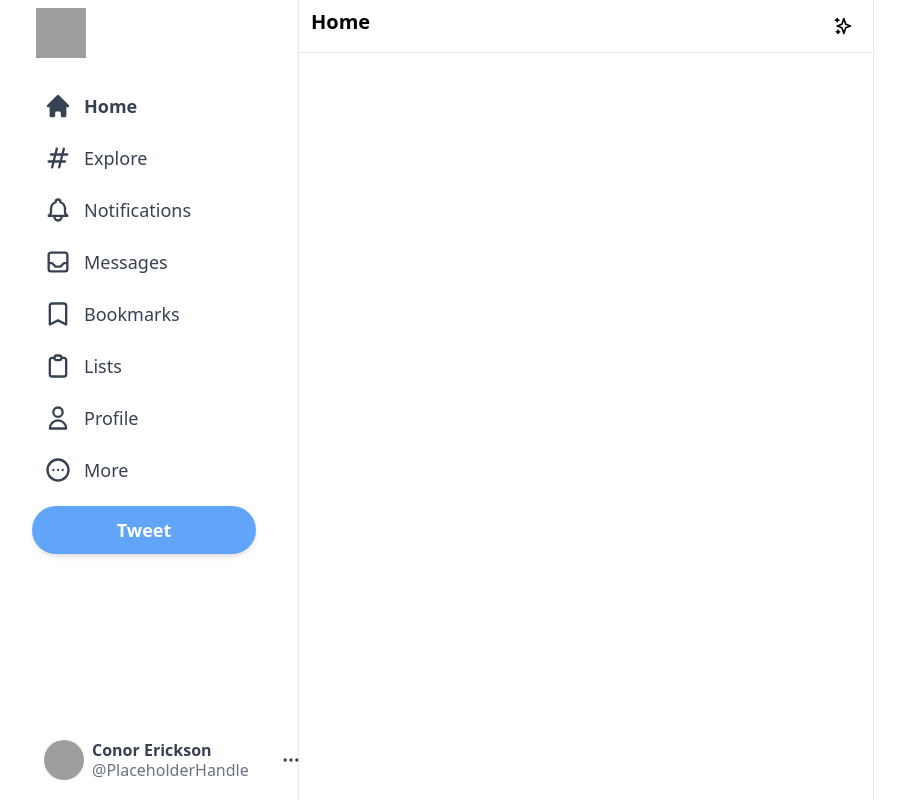
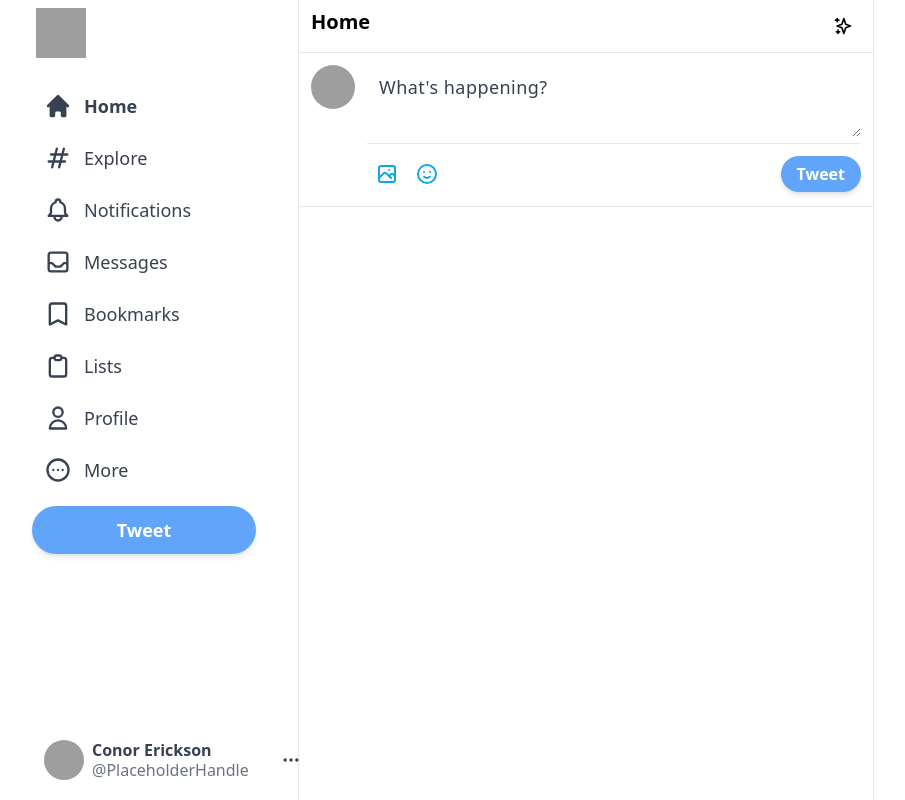
Before and after one commit to conorerickson/twitter-clone-v1, a Next.js app: page / in a window 1280 px wide. Shown: the whole page, without its empty margins (72-977 px from the left). Built offline with nearby package versions, Linux system fonts and the light colour scheme; grey boxes are pictures that could not be loaded.

Commit message:
Added Tailwind Forms plugin, added user input form to feed header

```diff
--- a/components/Feed.js
+++ b/components/Feed.js
@@ -1,5 +1,6 @@
 import React from 'react'
 import { SparklesIcon } from '@heroicons/react/outline'
+import Input from './Input'
 
 export default function Feed() {
   return (
@@ -10,6 +11,7 @@
           <SparklesIcon className='h-5'/>
         </div>
       </div>
+      <Input />
     </div>
   )
 }
--- /dev/null
+++ b/components/Input.js
@@ -0,0 +1,37 @@
+/* eslint-disable @next/next/no-img-element */
+import React from 'react'
+import {EmojiHappyIcon, PhotographIcon} from '@heroicons/react/outline'
+
+export default function Input() {
+  return (
+    <div className='flex border-b border-gray-200 p-3 space-x-3'>
+      <img src='https://www.clipartmax.com/png/small/87-877360_ic-user-phone-comments-headshot-placeholder.png'
+      alt='placeholder'
+      className='h-11 w-11 rounded-full cursor-pointer hover:brightness-95'
+      />
+
+      <div className='w-full divide-y divide-gray-200'>
+
+        <div className=''>
+
+          <textarea className='w-full border-none focus:ring-0 text-lg placeholder-gray-700 tracking-wide min-h-[50px] text-gray-700' rows='2' placeholder="What's happening?"></textarea>
+
+        </div>
+
+        <div className='flex items-center justify-between pt-2.5'>
+
+          <div className='flex'>
+            <PhotographIcon className='h-10 w-10 hoverEffect p-2 text-sky-500 hover:bg-sky-100'/>
+            <EmojiHappyIcon className='h-10 w-10 hoverEffect p-2 text-sky-500 hover:bg-sky-100'/>
+          </div>
+
+          <button className='bg-blue-400 text-white px-4 py-1.5 rounded-full font-bold shadow-md hover:brightness-95 disabled:opacity-50'>
+            Tweet
+          </button>
+
+        </div>
+
+      </div>
+    </div>
+  )
+}
--- a/package.json
+++ b/package.json
@@ -15,6 +15,7 @@
     "react-dom": "18.2.0"
   },
   "devDependencies": {
+    "@tailwindcss/forms": "^0.5.2",
     "autoprefixer": "^10.4.7",
     "eslint": "8.18.0",
     "eslint-config-next": "12.1.6",
--- a/tailwind.config.js
+++ b/tailwind.config.js
@@ -6,5 +6,7 @@
   theme: {
     extend: {},
   },
-  plugins: [],
+  plugins: [
+    require('@tailwindcss/forms'),
+  ],
 }
```
Also changed, not shown: 2 other files (tests, documents, lock files or other folders).
